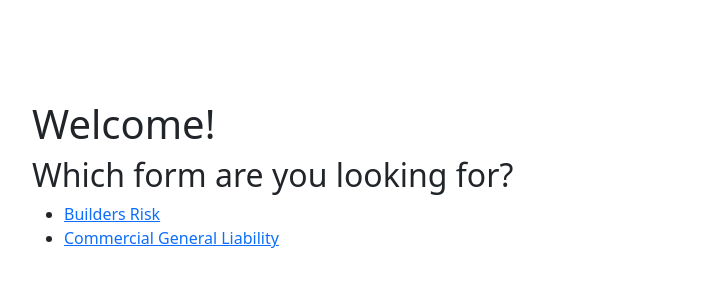
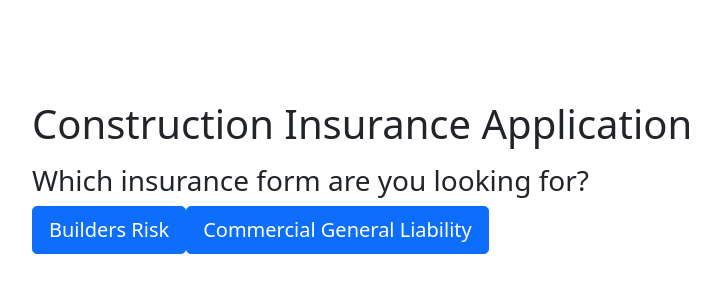
Before and after one commit to hannahramadan/insurance-application, a Flask app: page / in a window 1280 px wide. Shown: the top 300 px of the page, without its empty margins (68-788 px from the left). Run offline with Flask 2, Linux system fonts and the light colour scheme.

Commit message:
Some bootstrap on homepage

```diff
--- a/templates/homepage.html
+++ b/templates/homepage.html
@@ -14,11 +14,18 @@
     </title>
   </head>
   <body>
-    <h1>Welcome!</h1>
-    <h2>Which form are you looking for?</h2>
-    <ul>
-        <li><a href="/builders_risk">Builders Risk</a></li>
-        <li><a href="/commercial_general_liability">Commercial General Liability</a></li>
-    </ul>
+    <h1>Construction Insurance Application</h1>
+    <p>
+    <h3>Which insurance form are you looking for?</h3>
+    <div class="btn-toolbar" role="toolbar">
+        <div class="btn-group btn-group-lg mr-2" role="group">
+            <button type="button" class="btn btn-primary" href="/builders_risk">Builders Risk</a></button>
+        </div>
+        <div class="btn-group btn-group-lg mr-2" role="group">
+            <button type="button" class="btn btn-primary" href="/commercial_general_liability">Commercial General Liability</a></button>
+        </div>
+    </div>
+
+
   </body>
 </html>
```
